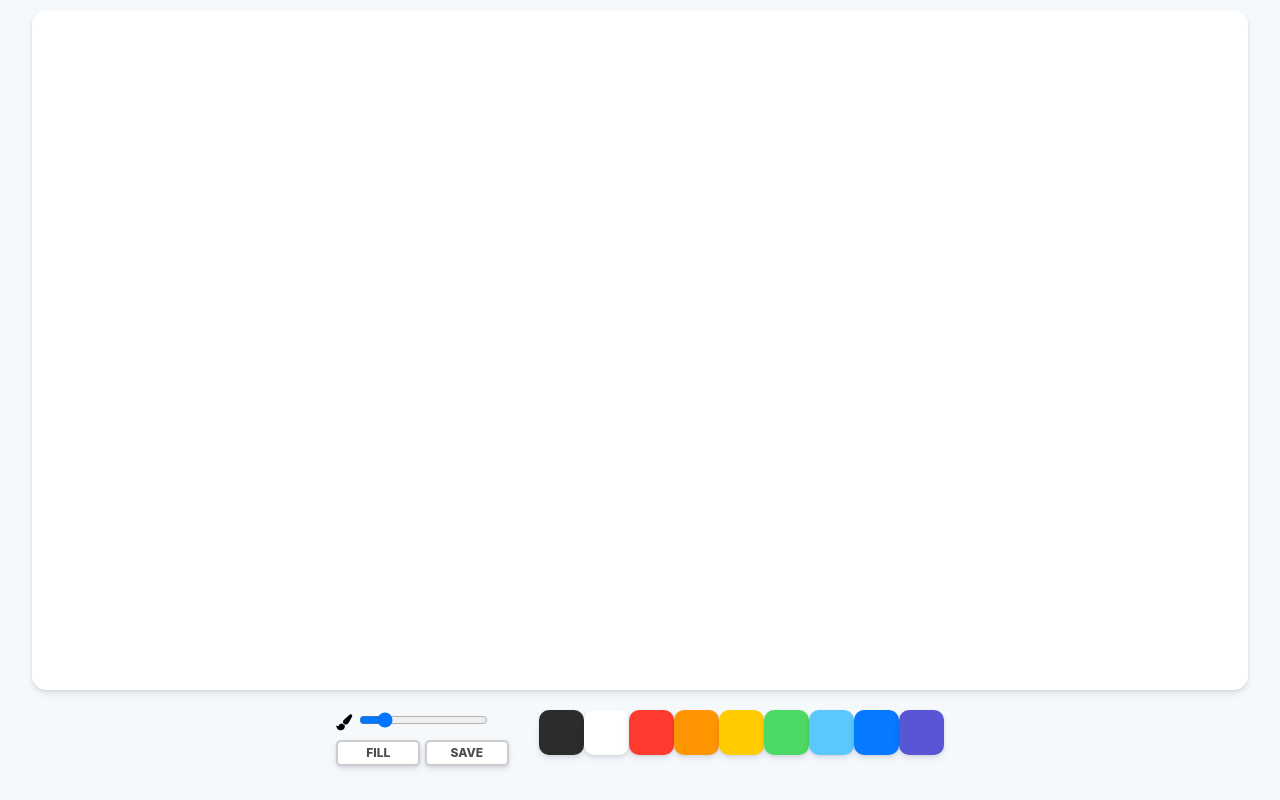
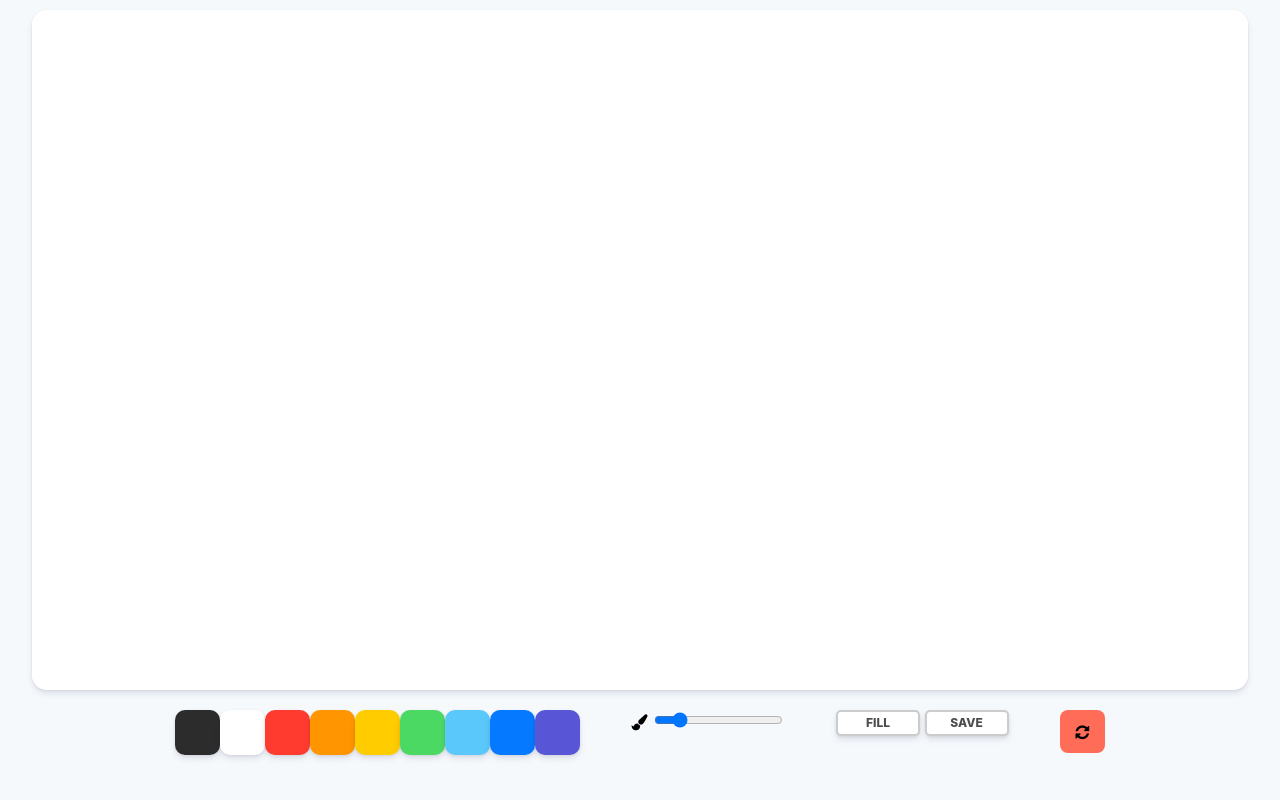
Before and after one commit to hansl404/paintjs, a plain HTML site: page index.html in a window 1280 px wide. Drawn offline with Linux system fonts and the light colour scheme.

Commit message:
flexbox controls

```diff
--- a/app.js
+++ b/app.js
@@ -4,6 +4,7 @@ const colors = document.getElementsByClassName("jsColor");
 const range = document.getElementById("jsRange");
 const mode = document.getElementById("jsMode");
 const saveButton = document.getElementById("jsSave");
+const refButton = document.getElementById("ref");
 
 canvas.width = window.innerWidth * 0.95;
 canvas.height = window.innerHeight * 0.85;
@@ -44,6 +45,8 @@ function handleColorClick(event) {
     const color = event.target.style.backgroundColor;
     ctx.strokeStyle = color;
     ctx.fillStyle = color;
+
+    // event.target.style.backgroundColor = "red";  // WIP
 }
 
 function handleRangeChange(event) {
@@ -61,16 +64,17 @@ function handleModeClick() {
     }
 }
 
-function handleCanvasClick(){
-    if (filling) {
-        ctx.fillRect(0,0,canvas.width, canvas.height);
-    }
-}
+// function handleCanvasClick(){
+//     if (filling) {
+//         ctx.fillRect(0,0,canvas.width, canvas.height);
+//     }
+// }
 
-function handleContextMenu(event) {
-    event.preventDefault();
-}
+// function handleContextMenu(event) {
+//     event.preventDefault();
+// }
 
+// save to downloads (as png file)
 function handleSaveClick() {
     const image = canvas.toDataURL();
     const link = document.createElement("a");
@@ -84,10 +88,19 @@ if (canvas) {
     canvas.addEventListener("mousedown", startPainting);
     canvas.addEventListener("mouseup", stopPainting);
     canvas.addEventListener("mouseleave", stopPainting);
-    canvas.addEventListener("click", handleCanvasClick);
-    canvas.addEventListener("contextmenu", handleContextMenu);
+
+    canvas.addEventListener("click", () => {
+        if (filling) {
+            ctx.fillRect(0,0,canvas.width, canvas.height);
+        }
+    });
+
+    canvas.addEventListener("contextmenu", (event) => {
+        event.preventDefault();
+    });
 }
 
+// put colors into an array
 Array.from(colors).forEach(color =>
     color.addEventListener("click", handleColorClick)
 );
@@ -103,3 +116,8 @@ if (mode) {
 if (saveButton) {
     saveButton.addEventListener("click", handleSaveClick);
 }
+
+refButton.addEventListener('click', ()=> {
+    ctx.lineWidth = 2;
+    location.reload();
+});
--- a/index.html
+++ b/index.html
@@ -14,14 +14,7 @@
     <canvas id="jsCanvas" class="canvas"></canvas>
 
     <div class="controls">
-        <div class="controls__range">
-            <i class="fa fa-paint-brush"></i>
-            <input type="range" id="jsRange" min="0.1" max="15" value="2.5" step="0.1"/>
-        </div>
-        <div class="controls__btns">
-            <button id="jsMode">Fill</button>
-            <button id="jsSave">Save</button>
-        </div>
+
         <div class="controls__colors" id="jsColors">
             <div class="controls__color jsColor" style="background-color: #2c2c2c"></div>
             <div class="controls__color jsColor" style="background-color: white"></div>
@@ -33,6 +26,21 @@
             <div class="controls__color jsColor" style="background-color: #0579ff"></div>
             <div class="controls__color jsColor" style="background-color: #5856d6"></div>
         </div>
+
+        <div class="controls__range">
+            <i class="fa fa-paint-brush"></i>
+            <input type="range" id="jsRange" min="0.1" max="15" value="2.5" step="0.1" autocomplete="off"/>
+        </div>
+
+        <div class="controls__btns">
+            <button id="jsMode">Fill</button>
+            <button id="jsSave">Save</button>
+        </div>
+
+        <div class="restart" id="ref">
+            <i class="fa fa-refresh" aria-hidden="true"></i>
+        </div>
+
     </div>
 
     <script src="app.js"></script>
--- a/styles.css
+++ b/styles.css
@@ -9,23 +9,23 @@ body {
 }
 
 .canvas {
-    width: 95%;
+    width: 95vw;
     height: 85vh;
     background-color: white;
     border-radius: 15px;
+    cursor: crosshair;
     box-shadow: 0 4px 6px rgba(50,50,93,0.11), 0 1px 3px rgba(0,0,0,0.08);
 }
 
 .controls {
     margin-top: 20px;
-    display: grid;
-    grid-template-rows: auto auto;
-    grid-template-columns: auto auto;
+    display: flex;
+    flex-wrap: wrap;
+    gap: 4vw;
 }
 
 .controls .controls__btns {
     margin-bottom: 30px;
-    grid-area: 2/1/3/1;
 }
 
 .controls__btns button {
@@ -50,8 +50,8 @@ body {
 
 .controls .controls__colors {
     display: flex;
-    margin-left: 30px;
-    grid-area: 1/2/3/3;
+
+
     align-content: center;
     justify-content: center;
 }
@@ -67,5 +67,20 @@ body {
 .controls .controls__range {
     margin-bottom: 10px;
     align-items: center;
-    grid-area: 1/1/2/1;
+
 }
+
+.restart {
+    background-color: rgb(255, 109, 89);
+    height: 35px;
+    width: 45px;
+    border-radius: 8px;
+    text-align: center;
+    padding: 4px 0;
+    vertical-align: center;
+    cursor: pointer;
+
+    display: flex;
+    align-items: center;
+    justify-content: center;
+}
```
